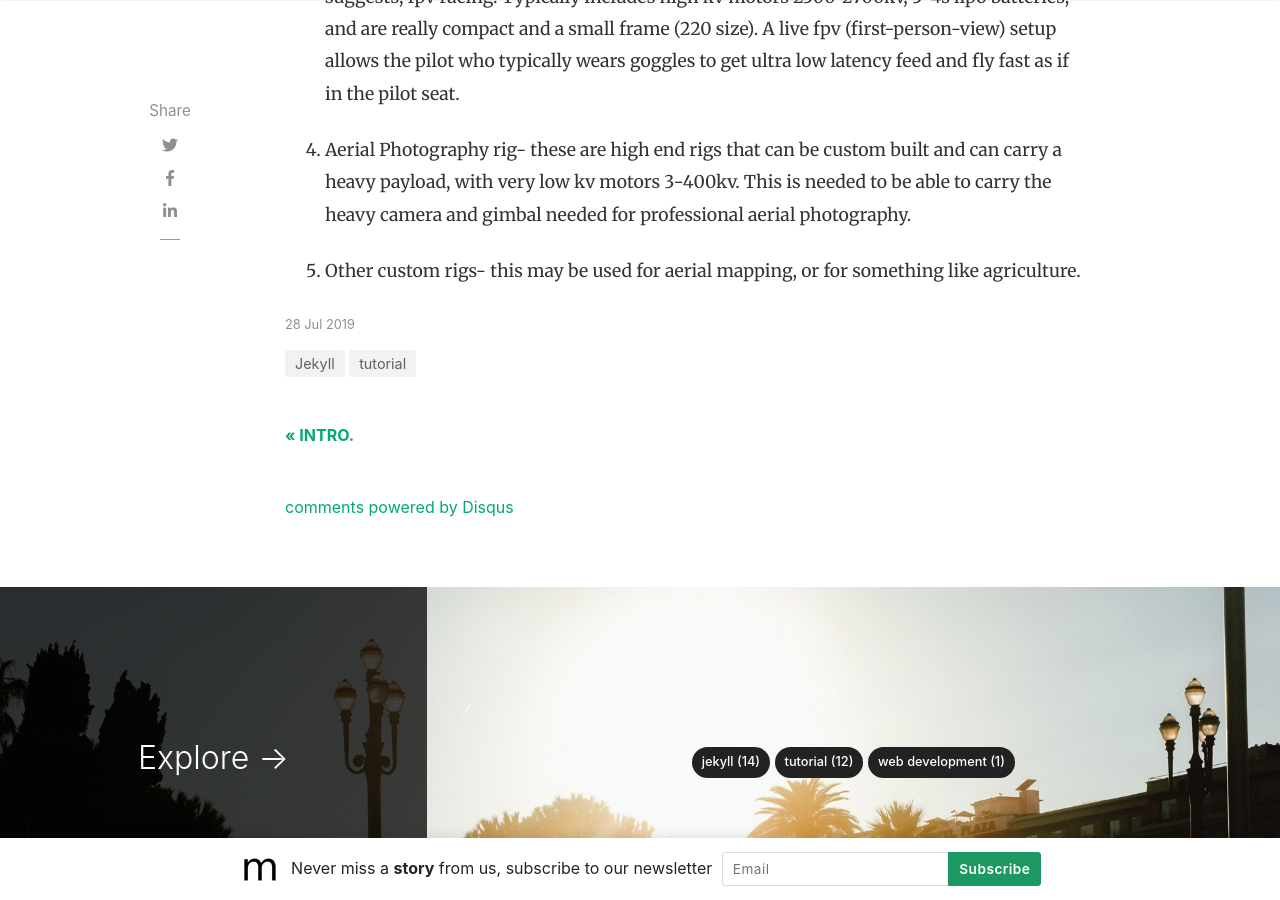
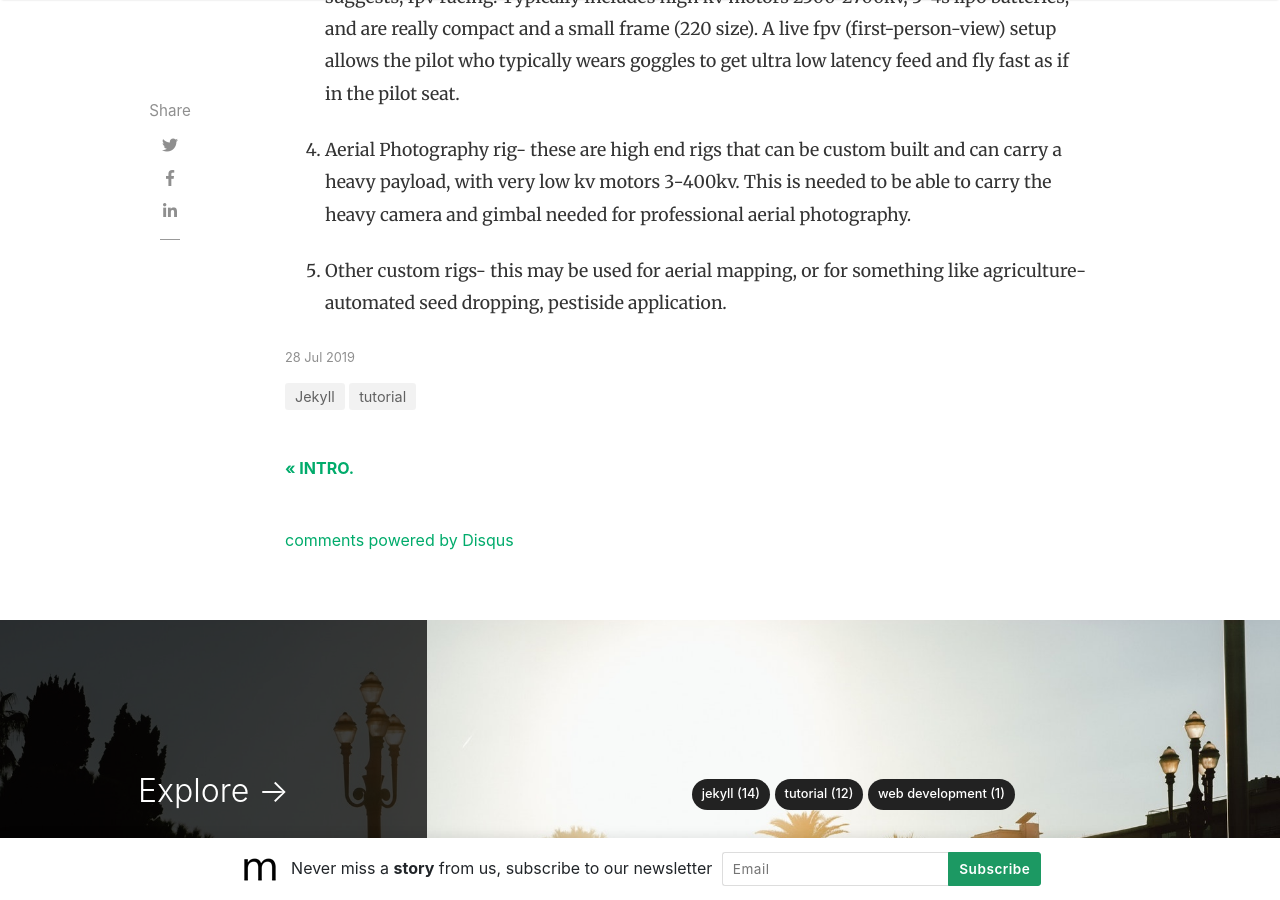
Before and after one commit to rish12321/blog, a Jekyll site: the page built from _posts/2019-07-28-types-of-drones.md, in a window 1280 px wide and 900 px high, scrolled down 1433 px. Built offline with Jekyll 4.4.1, drawn with Linux system fonts in a browser that asks for light colours; nearby versions of some CDN libraries; comment, search, counter and statistics services are not loaded.

Commit message:
first edit

```diff
--- a/_posts/2019-07-28-types-of-drones.md
+++ b/_posts/2019-07-28-types-of-drones.md
@@ -28,4 +28,4 @@ A live fpv (first-person-view) setup allows the pilot who typically wears goggle
 This is needed to be able to carry the heavy camera and gimbal needed for professional aerial photography.
 
 
-5. Other custom rigs- this may be used for aerial mapping, or for something like agriculture.
+5. Other custom rigs- this may be used for aerial mapping, or for something like agriculture- automated seed dropping, pestiside application.
```
